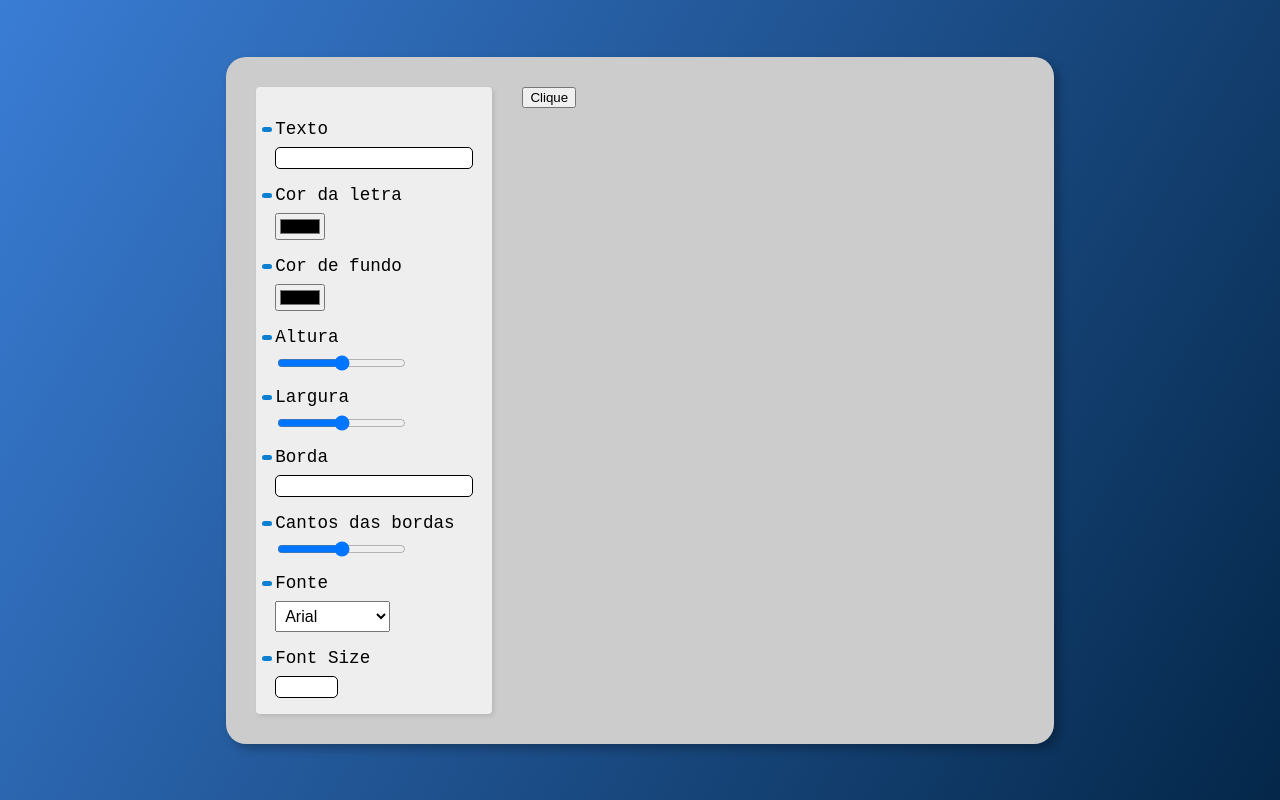
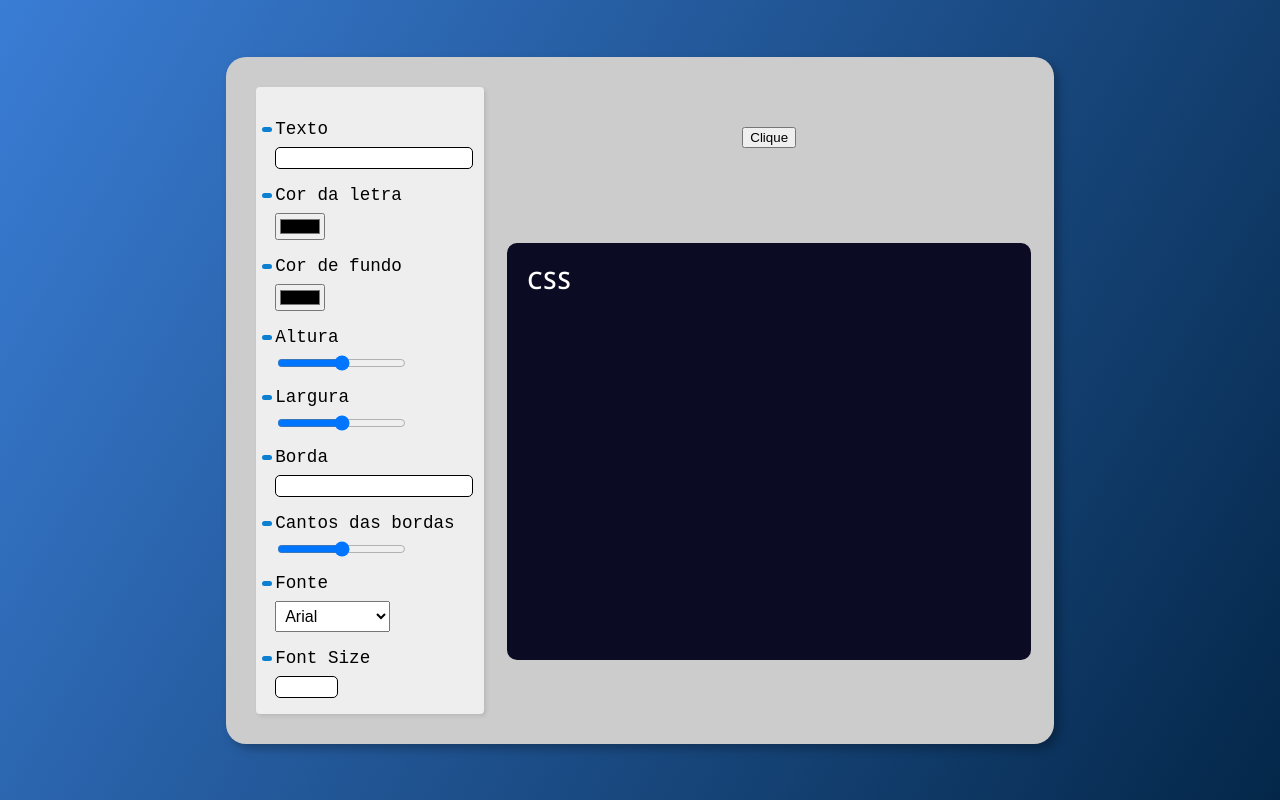
Before and after one commit to WillianOL/Criador-de-Botao, a plain HTML site: page assets/index.html in a window 1280 px wide. Drawn offline with nearby package versions, Linux system fonts and the light colour scheme.

Commit message:
modificações

```diff
--- a/assets/index.html
+++ b/assets/index.html
@@ -17,9 +17,9 @@
             <label for="backgroundColor">Cor de fundo</label>
             <input type="color" name="backgroundColor" id="backgroundColor">
             <label for="height">Altura</label>
-            <input type="range" name="height" id="height" min="0" max="200">
+            <input type="range" name="height" id="height" min="0" max="100">
             <label for="width">Largura</label>
-            <input type="range" name="width" id="width" min="0" max="600">
+            <input type="range" name="width" id="width" min="0" max="400">
             <label for="border">Borda</label>
             <input type="text" name="border" id="border">
             <label for="borderRadius">Cantos das bordas</label>
--- a/assets/index.js
+++ b/assets/index.js
@@ -41,6 +41,7 @@ function pegarEstilos(event) {
     showCssStyle();
     saveValues(nomeEvento, valor);
 }
+controles.addEventListener("input", pegarEstilos);
 
 // Vai armazernar os valores no localStorege, com o nome e o valor.
 function saveValues(nome, valor){
@@ -62,5 +63,3 @@ function showCssStyle() {
     cssText.innerHTML =
         "<span>" + btn.style.cssText.split("; ").join(";</span><span>");
 }
-
-controles.addEventListener("input", pegarEstilos);
--- a/styles/style.css
+++ b/styles/style.css
@@ -46,8 +46,8 @@ select{
 
 .css{
     font-family: monospace;
-    color: black;
-    margin-top: 40px;
+    color: rgb(59, 154, 221);
+    margin-top: 25px;
     display: flex;
     align-items: flex-start;
     flex-direction: column;
@@ -75,6 +75,33 @@ label::before{
     left: -13px;
     top: 8px;
     background-color: rgb(12, 127, 210);
+}
+
+.resultado{
+    display: flex;
+    align-items: center;
+    justify-content: space-around;
+    flex-direction: column;
+    width: 100%;
+}
+
+.resultado pre{
+    width: 95%;
+    min-height: 60%;
+    background-color: rgb(11, 11, 36);
+    border-radius: 10px;
+    color: white;
+    padding: 20px;
+    position: relative;
+}
+
+.resultado pre::before{
+    content: "CSS";
+    font-weight: 600;
+    letter-spacing: 1px;
+    position: absolute;
+    font-family: "Open Sans", monospace;
+    font-size: 1.5rem;
 }
 
 @media (max-width: 950px){
```
